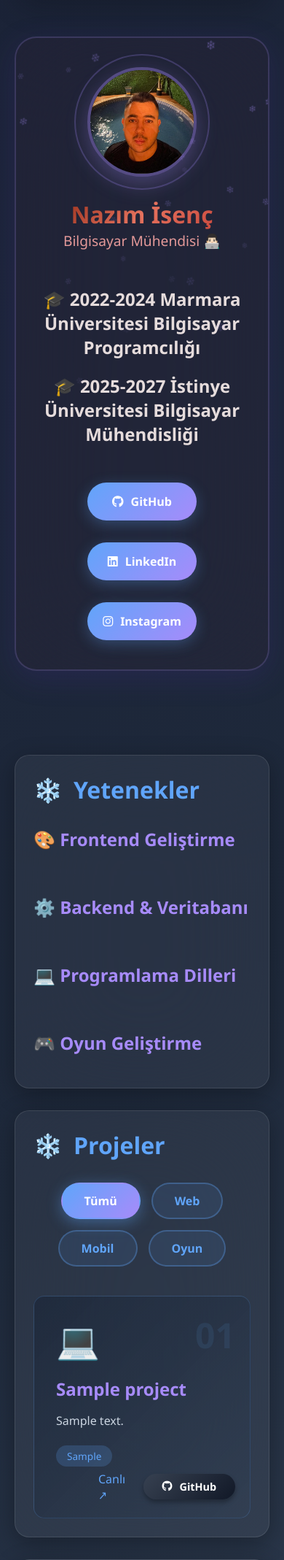
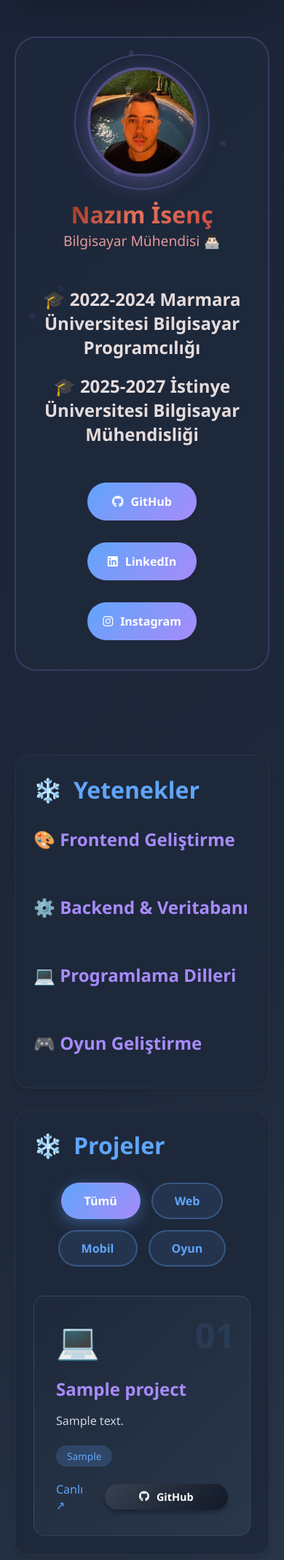
Before and after one commit to nazimisenc/profile, a Flask app: page / in a window 390 px wide. Shown: the part 70-2207 px from the top of the page at 73% size. Run offline with Flask 3, Linux system fonts and the light colour scheme; tables that the repository leaves empty hold one stand-in row (values such as "Sample post"); grey boxes marked "Sample" are stand-in pictures.

Commit message:
Mobil performans iyilestirmeleri ve UI duzeltmeleri

```diff
--- a/static/css/style.css
+++ b/static/css/style.css
@@ -494,6 +494,8 @@ footer {
 @media (max-width: 768px) {
     body {
         background: linear-gradient(135deg, #1b2337 0%, #1e293b 50%, #334155 100%);
+        background-attachment: scroll;
+        /* Performance fix: Avoid repaint on scroll */
     }
 
     h1 {
@@ -506,6 +508,13 @@ footer {
 
     .glass-card {
         padding: 25px;
+        backdrop-filter: none;
+        /* Performance fix: heavy on GPU */
+        -webkit-backdrop-filter: none;
+        background: rgba(30, 41, 59, 0.95);
+        /* Opaque fallback */
+        box-shadow: 0 4px 6px rgba(0, 0, 0, 0.1);
+        border: 1px solid rgba(255, 255, 255, 0.05);
     }
 
     .profile-image-container {
@@ -515,6 +524,30 @@ footer {
 
     .profile-section {
         padding: 40px 20px;
+        backdrop-filter: none;
+        /* Performance fix */
+        -webkit-backdrop-filter: none;
+        background: rgba(30, 41, 59, 0.95);
+        box-shadow: none;
+    }
+
+    /* Navbar optimizasyonu */
+    .navbar {
+        top: 15px;
+        padding: 12px 30px;
+        width: 90%;
+        max-width: 400px;
+        backdrop-filter: none;
+        -webkit-backdrop-filter: none;
+        background: rgba(30, 41, 59, 0.98);
+        box-shadow: 0 4px 10px rgba(0, 0, 0, 0.3);
+    }
+
+    .nav-links {
+        gap: 20px;
+        font-size: 0.9em;
+        width: 100%;
+        justify-content: center;
     }
 
     .contact-links {
@@ -525,8 +558,29 @@ footer {
     .contact-btn {
         width: 80%;
         justify-content: center;
+        box-shadow: none;
+        /* Simplify box-model calc */
     }
 
+    .project-card {
+        padding-bottom: 30px !important;
+        /* Reset padding */
+    }
+
+    .project-links {
+        position: static;
+        /* Remove absolute positioning */
+        margin-top: 20px;
+        justify-content: center;
+        /* Center buttons */
+        padding-right: 0;
+    }
+
+    .project-card:hover {
+        transform: none;
+        /* Disable 3D transforms on hover for mobile touch */
+        box-shadow: 0 4px 6px rgba(0, 0, 0, 0.2);
+    }
 }
 
 @media (max-width: 480px) {
--- a/templates/index.html
+++ b/templates/index.html
@@ -155,7 +155,7 @@
                         post.date_posted.strftime('%d.%m.%Y') }}</small>
                     <div class="project-links">
                         <a href="{{ url_for('post', post_id=post.id) }}" class="contact-btn"
-                            style="display: inline-block; padding: 10px 25px; font-size: 0.9em;">Oku</a>
+                            style="display: inline-flex; justify-content: center; padding: 10px 25px; font-size: 0.9em;">Oku</a>
                     </div>
                 </div>
                 {% endfor %}
@@ -168,9 +168,13 @@
     </footer>
 
     <script>
-        // Profil bölümü için kar taneleri
+
+
+        // Profil bölümü kar taneleri
         function createProfileSnowflake() {
             const profileSection = document.querySelector('.profile-section');
+            if (!profileSection) return;
+
             const snowflake = document.createElement('div');
             snowflake.classList.add('profile-snowflake');
             snowflake.innerHTML = '❄';
@@ -189,8 +193,11 @@
             }, 5000);
         }
 
-        // Profil bölümü kar taneleri - daha sık
-        setInterval(createProfileSnowflake, 200);
+        // Performance Optimization: Reduce snowflake count on mobile
+        const isMobile = window.innerWidth <= 768;
+        const snowflakeInterval = isMobile ? 800 : 200; // 4x slower on mobile
+
+        setInterval(createProfileSnowflake, snowflakeInterval);
 
         // Smooth scroll
         document.querySelectorAll('a[href^="#"]').forEach(anchor => {
@@ -263,7 +270,7 @@
             }, index * 100);
         });
     </script>
-    </script>
+
 
 </body>
 
```
